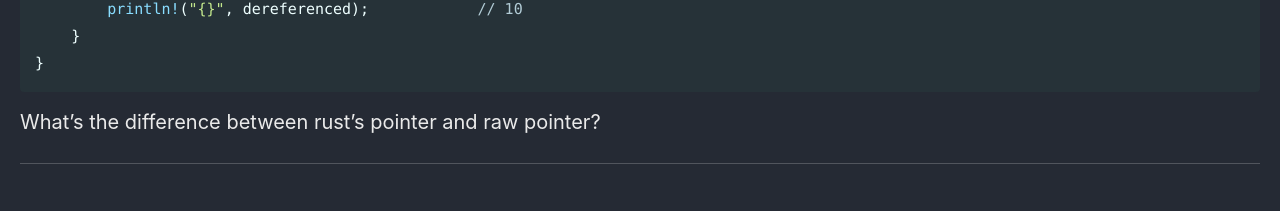
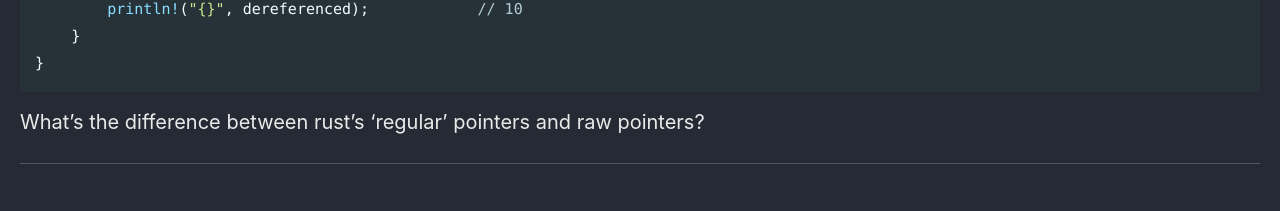
Before and after one commit to Connor-McCartney/Connor-McCartney.github.io, a Jekyll site: the page built from _pages/misc/Memory.md, in a window 1280 px wide. Shown: the part 1601-1812 px from the top of the page. Built offline with Jekyll 4.4.1, drawn with Linux system fonts in a browser that asks for light colours; cached includes are drawn as plain includes.

Commit message:
Update Memory.md

````diff
--- a/_pages/misc/Memory.md
+++ b/_pages/misc/Memory.md
@@ -68,7 +68,7 @@ fn main() {
 }
 ```
 
-What's the difference between rust's pointer and raw pointer?
+What's the difference between rust's 'regular' pointers and raw pointers?
 
 
 ---
````
